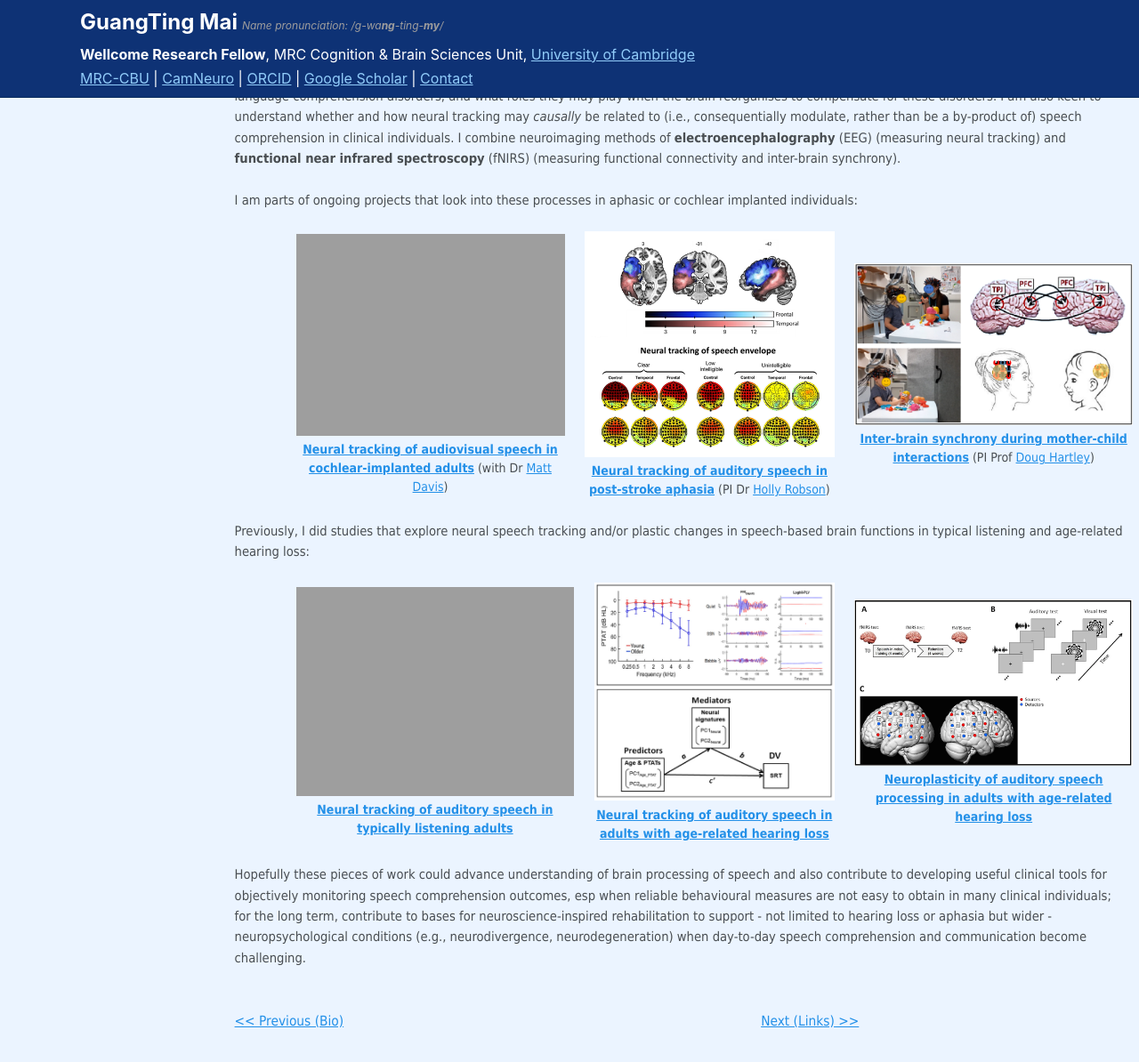
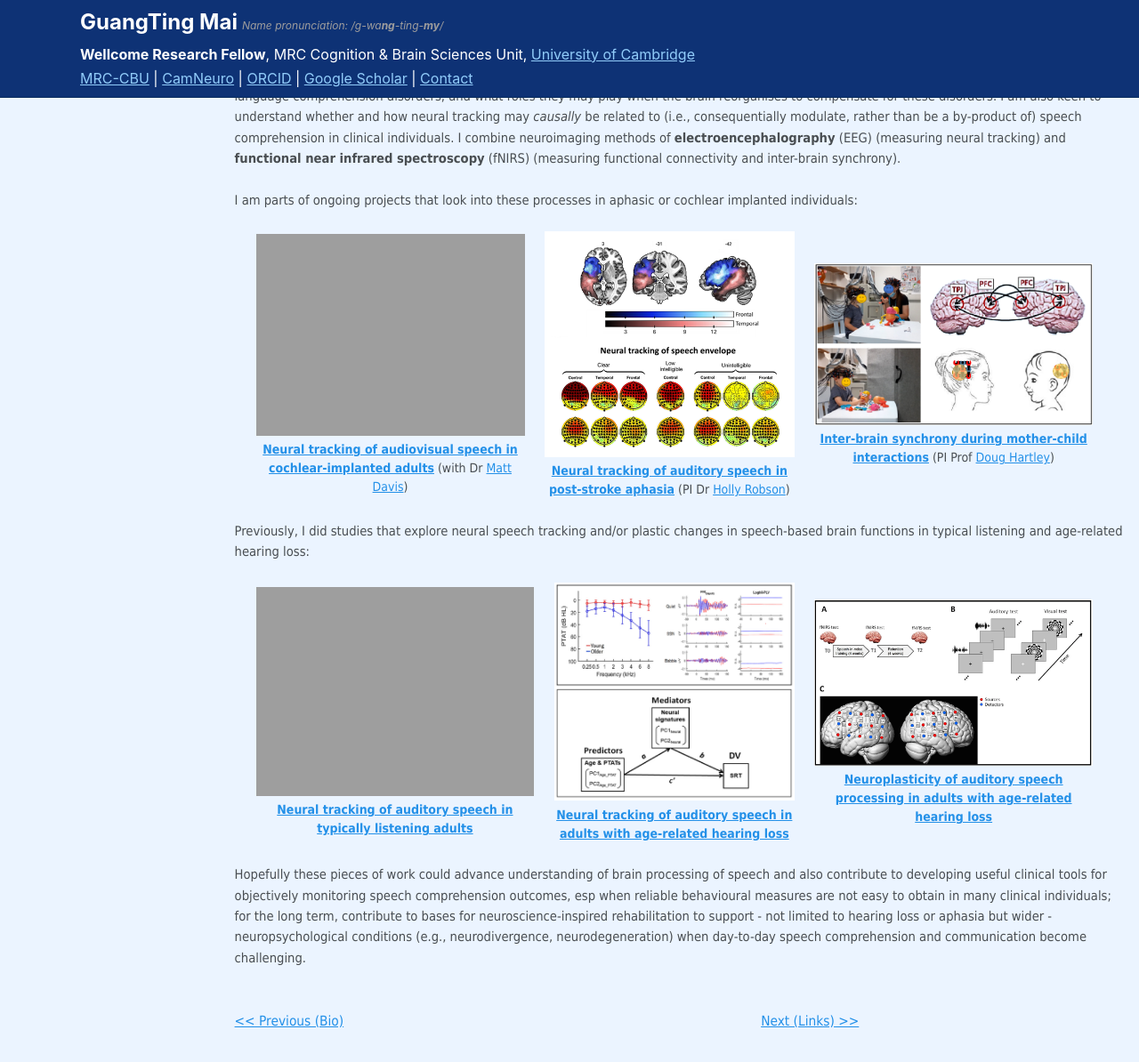
Before and after one commit to guangtingmai/guangtingmai.github.io, a Jekyll site: the page built from _pages/research-content.html, in a window 1280 px wide and 1400 px high, scrolled down 507 px. Shown: the top 1194 px of the window at 89% size. Built offline with Jekyll 4.4.1, drawn with Linux system fonts in a browser that asks for light colours.

Commit message:
Update custom.scss

```diff
--- a/_sass/custom.scss
+++ b/_sass/custom.scss
@@ -125,7 +125,7 @@ div.navigation-row span {
   display: flex !important;
   justify-content: center !important; /* center content horizontally */
   gap: 2ch;               /* fixed gap, more consistent than % */
-  margin-left: 0.5rem;
+  margin-left: 0.5rem !important;
   flex-wrap: wrap;                     /* wrap items if screen is small */
   align-items: center;                 /* vertically center items */
   width: 100ch;
```
